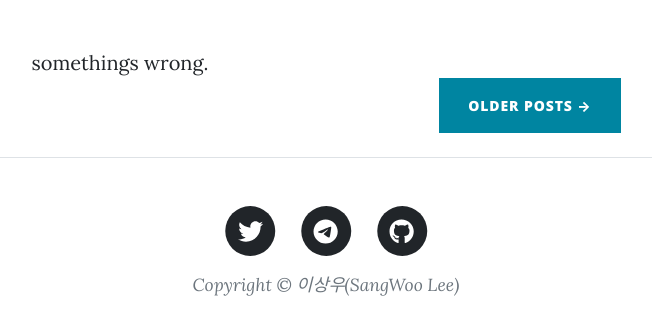
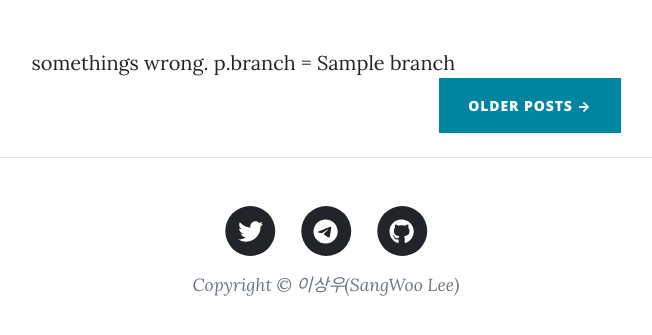
Before and after one commit to s4ngwoo/Blog, a Django app: template templates/mainpage.html in a window 1280 px wide. Shown: the part 218-553 px from the top of the page, without its empty margins (314-966 px from the left). Run offline with Django 4.2, Linux system fonts and the light colour scheme; the template is opened without the code that fills it: most values are stand-ins (such as "Sample title", 1, 10 or a date in 2020); some libraries are stand-ins or nearby versions.

```diff
--- a/templates/mainpage.html
+++ b/templates/mainpage.html
@@ -31,6 +31,7 @@
                         {% elif p.branch == 0 %}
                         {% else %}
                             somethings wrong.
+                            p.branch = {{ p.branch }}
                         {% endif %}
                     {% endfor %}
                     <!-- Pager-->
```
